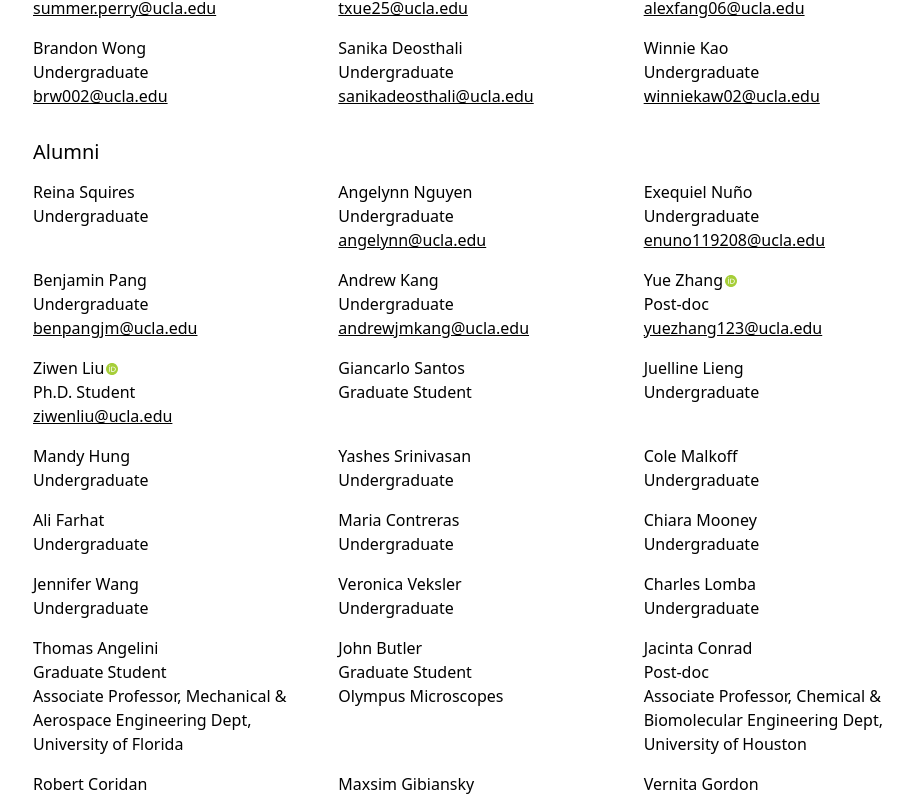
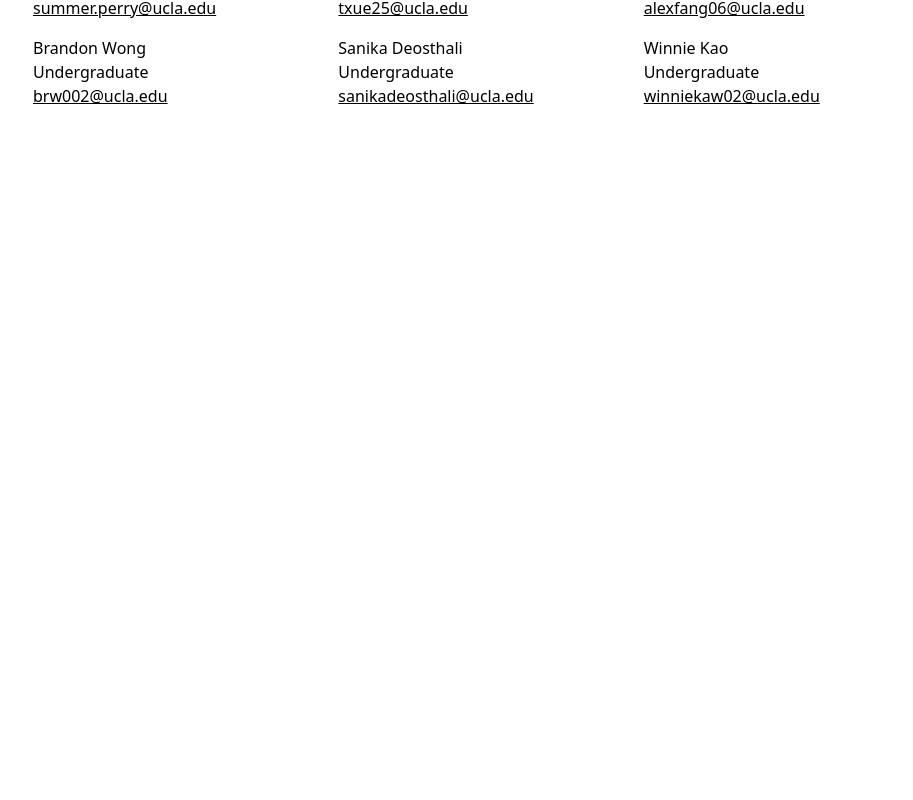
Before and after one commit to Wong-Lab/wong-lab.github.io, a Next.js app: page /members in a window 1280 px wide. Shown: the part 1297-2097 px from the top of the page, without its empty margins (23-936 px from the left). After the commit the page ends 1469 px from the top, so only its background shows below. Built offline with nearby package versions, Linux system fonts and the light colour scheme; a web font is replaced by a local one.

Commit message:
move alumni to a separate page

```diff
--- a/pages/members.js
+++ b/pages/members.js
@@ -15,7 +15,6 @@ const groupRoleOrder = [
   'Post-docs and Staff Scientists',
   'Ph.D. Students',
   'Undergraduates',
-  'Alumni'
 ]
 
 const roleGroups = {
@@ -23,7 +22,6 @@ const roleGroups = {
   'Staff Scientist': 'Post-docs and Staff Scientists',
   'Ph.D. Student': 'Ph.D. Students',
   'Undergraduate': 'Undergraduates',
-  'Alumni': 'Alumni'
 }
 
 const roleOrder = [
@@ -31,7 +29,6 @@ const roleOrder = [
   'Post-doc',
   'Ph.D. Student',
   'Undergraduate',
-  'Alumni'
 ]
 
 export default function Members({ members, ...props }) {
```
